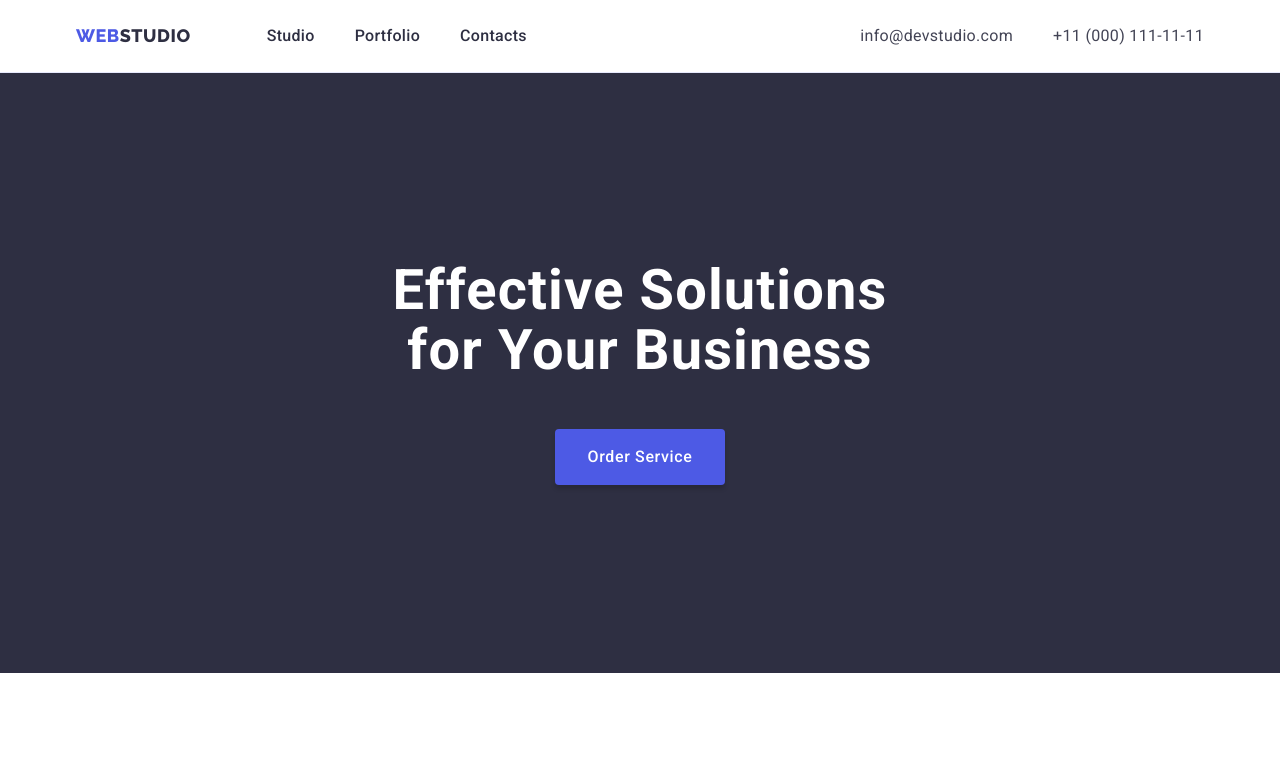
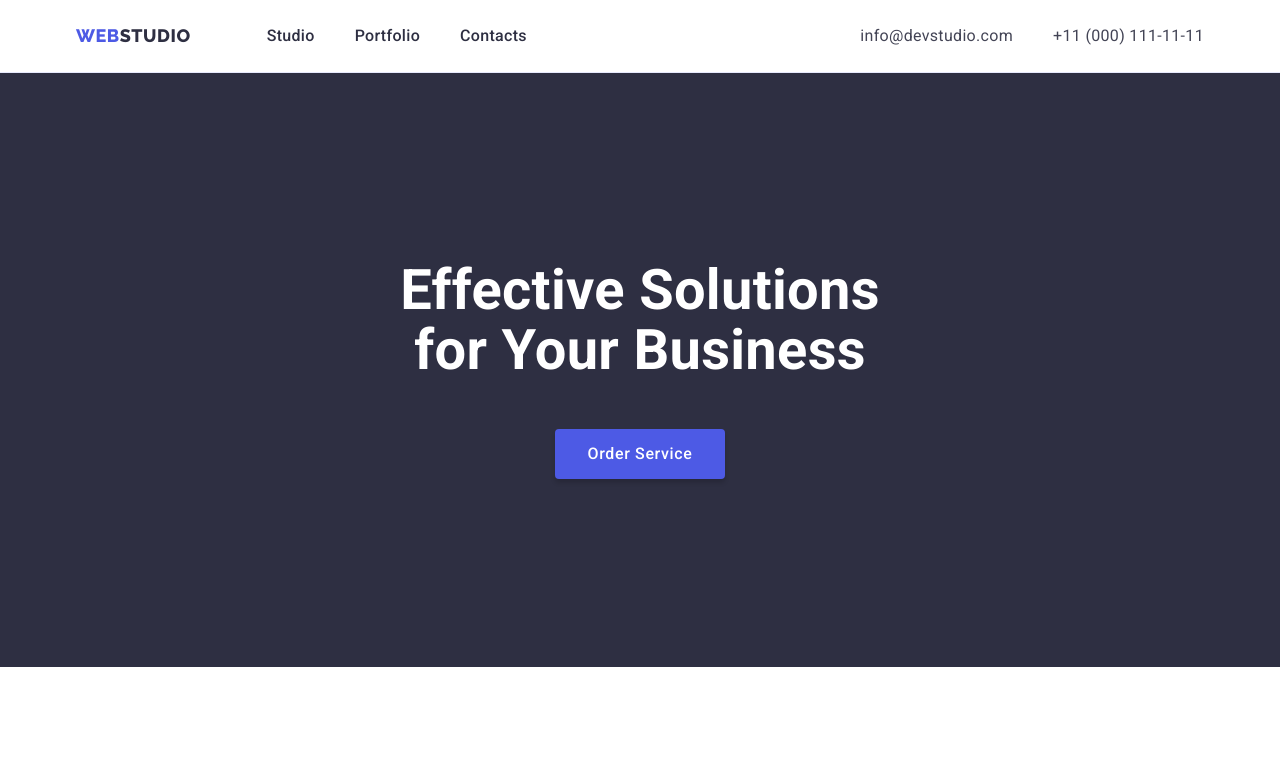
Before and after one commit to IhorPozhematkin/goit-markup-hw-03, a plain HTML site: page index.html in a window 1280 px wide. Shown: the top 783 px of the page. Drawn offline with nearby package versions, Linux system fonts and the light colour scheme.

Commit message:
Homework#3 v.5.6

```diff
--- a/css/styles.css
+++ b/css/styles.css
@@ -108,7 +108,6 @@ button {
   font-size: 56px;
   line-height: 1.07;
   color: #ffffff;
-  letter-spacing: 0.02em;
   max-width: 496px;
   text-align: center;
   margin: 0 auto;
@@ -120,11 +119,9 @@ button {
   background: #4d5ae5;
   box-shadow: 0px 4px 4px rgba(0, 0, 0, 0.15);
   border-radius: 4px;
-  font-family: "Roboto", sans-serif;
+
   font-style: normal;
   font-weight: 500;
-  font-size: 16px;
-  line-height: 24px;
   letter-spacing: 0.04em;
   color: #ffffff;
   min-width: 169px;
@@ -149,6 +146,7 @@ button {
   margin: -1px;
   border: 0;
   padding: 0;
+
   white-space: nowrap;
   clip-path: inset(100%);
   clip: rect(0 0 0 0);
@@ -256,7 +254,6 @@ button {
 }
 .button-portfolio {
   cursor: pointer;
-  font-family: "Roboto", sans-serif;
   font-weight: 500;
   font-size: 16px;
   line-height: 1.5;
@@ -286,7 +283,6 @@ button {
   row-gap: 48px;
 }
 .element-projects {
-  border: 1px solid #e7e9fc;
   width: calc((100% - 48px) / 3);
 }
 .category {
```
